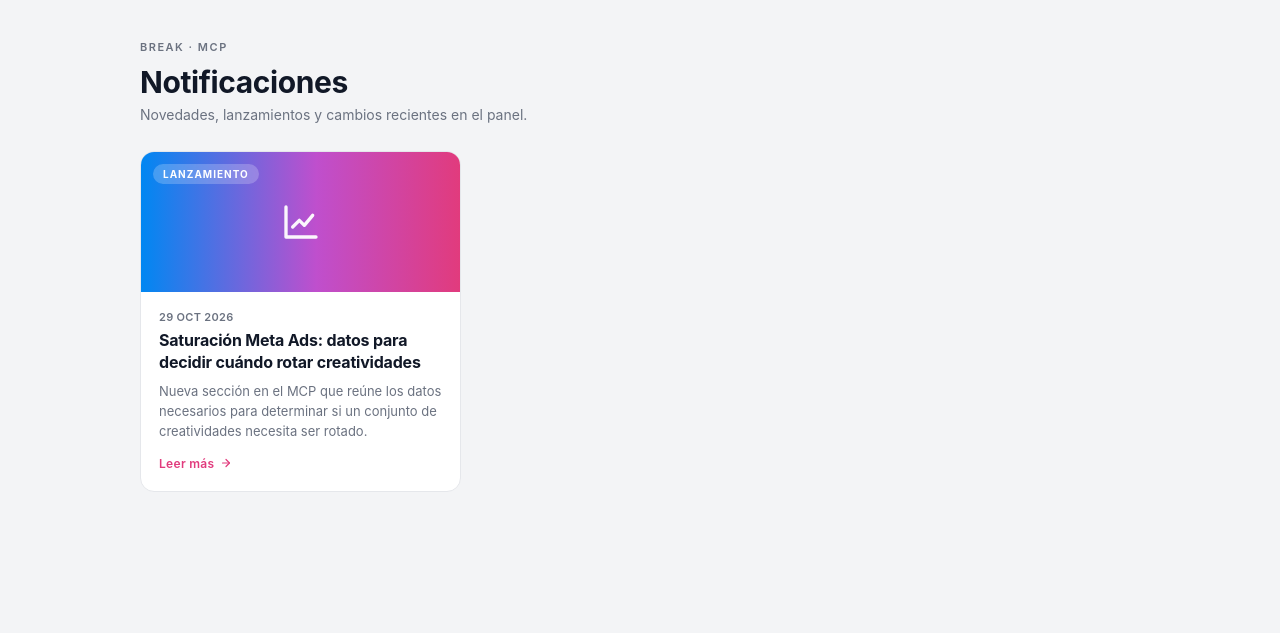
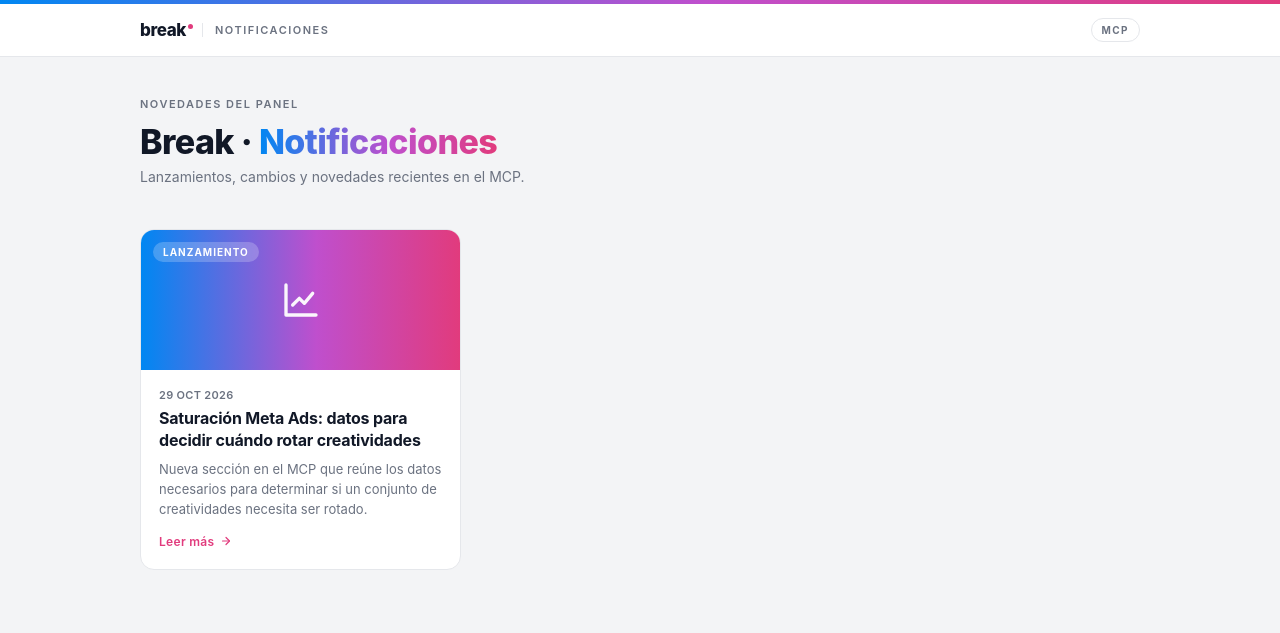
Before and after one commit to federicocuellosdev/break-mcp, a website: page notificacion/index.html in a window 1280 px wide. Drawn offline with Linux system fonts and the light colour scheme.

Commit message:
notificacion: top nav con logo break + chip 'Notificaciones' + icono SVG/PNG de saturacion hosteado para el email

```diff
--- a/notificacion/index.html
+++ b/notificacion/index.html
@@ -4,7 +4,7 @@
 <meta charset="utf-8">
 <meta name="viewport" content="width=device-width,initial-scale=1">
 <meta name="robots" content="noindex,nofollow">
-<title>Break · MCP — Notificaciones</title>
+<title>Break · Notificaciones</title>
 <style>
   :root{
     --ink:#111827; --muted:#6B7280; --line:#E5E7EB; --soft:#F3F4F6; --card:#FFFFFF;
@@ -13,11 +13,20 @@
   }
   *{box-sizing:border-box}
   html,body{margin:0;padding:0;background:var(--soft);font-family:-apple-system,BlinkMacSystemFont,'Segoe UI',Inter,Roboto,sans-serif;color:var(--ink);-webkit-font-smoothing:antialiased}
-  .wrap{max-width:1040px;margin:0 auto;padding:40px 20px 60px}
-  .head{margin-bottom:28px}
+  .top{background:#fff;border-bottom:1px solid var(--line)}
+  .gb{height:4px;background:var(--grad);line-height:0}
+  .tnav{max-width:1040px;margin:0 auto;padding:14px 20px;display:flex;align-items:center;justify-content:space-between}
+  .brand{display:flex;align-items:center;gap:12px;font-size:14px;color:var(--ink)}
+  .logo{position:relative;color:var(--ink);text-decoration:none;font-weight:800;letter-spacing:-0.4px;font-size:17px;line-height:1}
+  .logo .dot{position:absolute;top:2px;right:-7px;width:5px;height:5px;background:var(--pink);border-radius:100px}
+  .ctx{font-size:11px;letter-spacing:1.5px;text-transform:uppercase;color:var(--muted);font-weight:600;padding-left:12px;border-left:1px solid var(--line);margin-left:4px}
+  .role{font-size:10px;letter-spacing:1.4px;text-transform:uppercase;color:var(--muted);font-weight:700;border:1px solid var(--line);padding:5px 10px;border-radius:100px}
+  .hero{max-width:1040px;margin:0 auto;padding:40px 20px 24px}
   .kicker{font-size:11px;letter-spacing:1.5px;text-transform:uppercase;color:var(--muted);font-weight:600}
-  h1{margin:10px 0 6px;font-size:30px;font-weight:700;letter-spacing:-0.4px}
-  .sub{color:var(--muted);font-size:14px;margin:0}
+  h1{margin:10px 0 6px;font-size:34px;font-weight:800;letter-spacing:-0.6px}
+  h1 .grad-text{background:var(--grad);-webkit-background-clip:text;background-clip:text;color:transparent}
+  .sub{color:var(--muted);font-size:14px;margin:0;max-width:620px}
+  .wrap{max-width:1040px;margin:0 auto;padding:20px 20px 60px}
   .grid{display:grid;grid-template-columns:repeat(auto-fill,minmax(300px,1fr));gap:18px}
   .card{background:var(--card);border-radius:14px;overflow:hidden;border:1px solid var(--line);text-decoration:none;color:inherit;display:flex;flex-direction:column;transition:transform .15s,box-shadow .15s,border-color .15s}
   .card:hover{transform:translateY(-2px);box-shadow:0 10px 24px rgba(0,0,0,.07);border-color:#D1D5DB}
@@ -30,16 +39,28 @@
   .excerpt{font-size:13px;color:var(--muted);line-height:1.55;margin:0 0 14px;flex:1}
   .cta{font-size:12px;font-weight:600;color:var(--pink);letter-spacing:0.3px;display:inline-flex;align-items:center;gap:6px}
   .cta svg{width:12px;height:12px}
-  .empty{color:var(--muted);text-align:center;padding:60px 20px;font-size:14px}
+  @media (max-width:600px){ h1{font-size:26px} .ctx{display:none} }
 </style>
 </head>
 <body>
-<div class="wrap">
-  <div class="head">
-    <div class="kicker">Break · MCP</div>
-    <h1>Notificaciones</h1>
-    <p class="sub">Novedades, lanzamientos y cambios recientes en el panel.</p>
-  </div>
+<div class="top">
+  <div class="gb"></div>
+  <nav class="tnav">
+    <div class="brand">
+      <a class="logo" href="https://mcp.breakmkt.com.ar">break<span class="dot"></span></a>
+      <span class="ctx">Notificaciones</span>
+    </div>
+    <span class="role">MCP</span>
+  </nav>
+</div>
+
+<section class="hero">
+  <div class="kicker">Novedades del panel</div>
+  <h1>Break · <span class="grad-text">Notificaciones</span></h1>
+  <p class="sub">Lanzamientos, cambios y novedades recientes en el MCP.</p>
+</section>
+
+<section class="wrap">
   <div class="grid">
     <a class="card" href="saturacion-meta-ads/">
       <div class="cover">
@@ -56,6 +77,6 @@
       </div>
     </a>
   </div>
-</div>
+</section>
 </body>
 </html>
```
Also changed, not shown: notificacion/saturacion-meta-ads/index.html (+18 -0 lines), scripts/_send-saturacion-notification.mjs (+5 -5 lines), public/img/notif-saturation.png (added), public/img/notif-saturation.svg (added).
